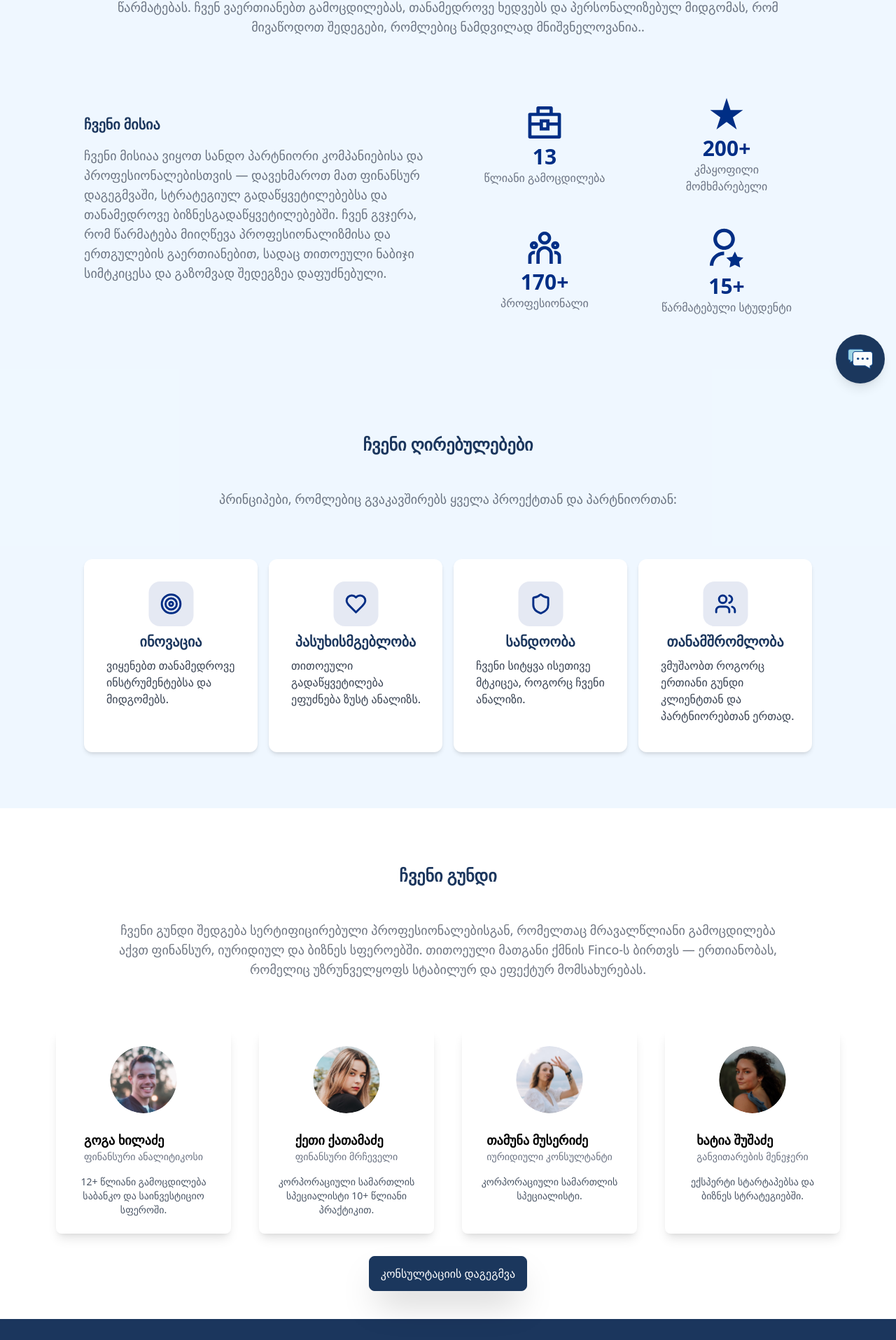
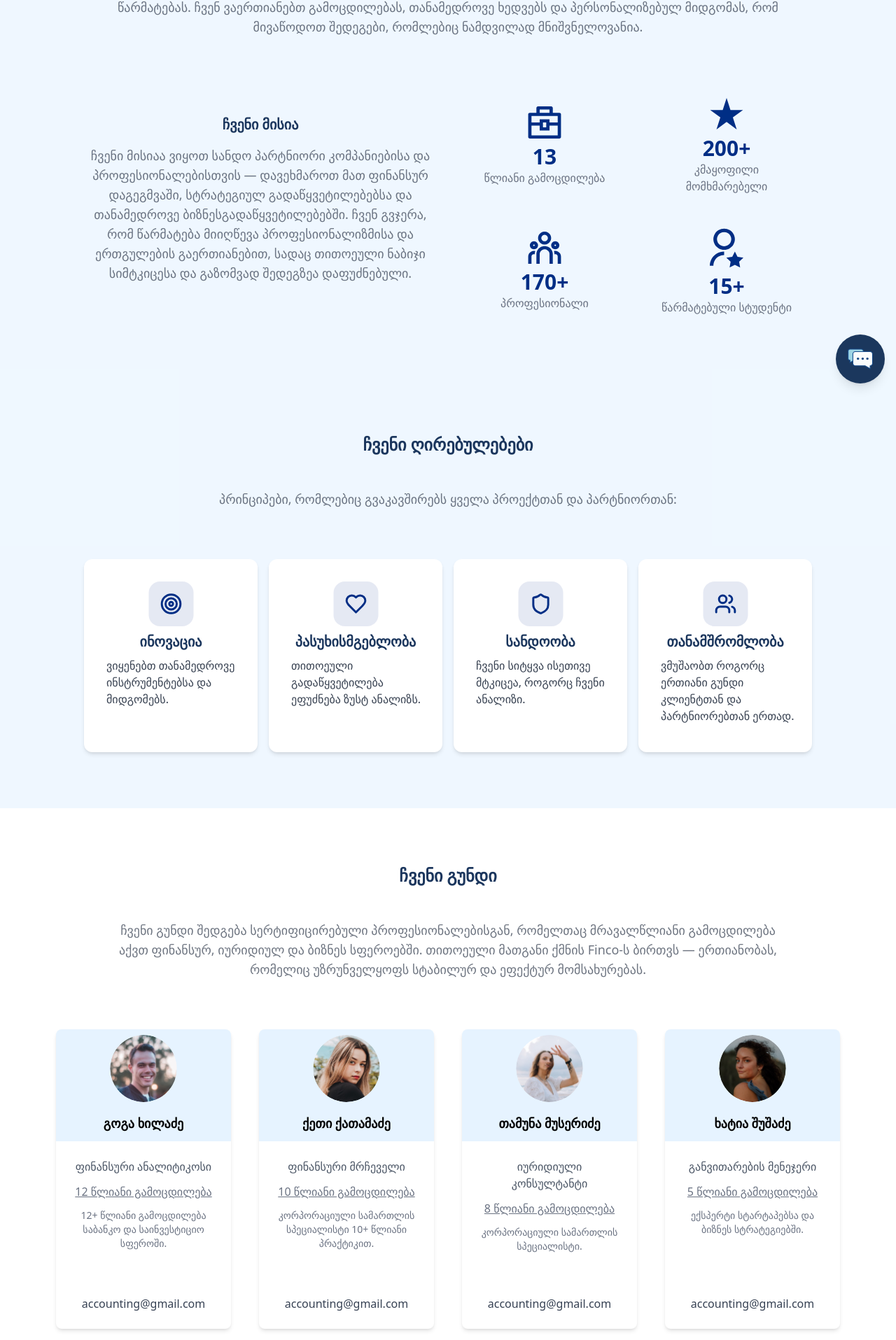
Before and after one commit to webGrandpa/finco, a Next.js app: page /about-us in a window 1280 px wide. Shown: the part 236-2151 px from the top of the page at 70% size. Built offline with nearby package versions, Linux system fonts and the light colour scheme.

Commit message:
refined about us page team cards

```diff
--- a/src/app/about-us/page.jsx
+++ b/src/app/about-us/page.jsx
@@ -1,10 +1,8 @@
-// src/app/about-us/page.js
 "use client";
 
 import React, { useState } from 'react';
 import SectionHeaders from '../components/ui/SectionHeaders';
 import ServiceCard from '../components/ui/cards/ServicesCard';
-import HeroCard from '../components/ui/cards/HeroCards';
 import Button from '../components/ui/buttons/Button';
 import ConsultationModal from '../components/features/modals/ConsultationModal';
 import AboutUsCard from '../components/ui/cards/AboutUsCard';
@@ -17,15 +15,16 @@ import {
   teamHeader,
   teamMembers
 } from '@/lib/data/AboutUsData';
+import TeamCard from '../components/ui/cards/TeamCard';
 
 const AboutUsPage = () => {
   const [showConsultationModal, setShowConsultationModal] = useState(false);
-
   const openConsultationModal = () => setShowConsultationModal(true);
 
   return (
     <>
       <div id="about-us-page" className='flex flex-col items-center gap-8 py-10 px-6 md:px-10 lg:px-20 bg-[#e6f3ff9f]'>
+        {/* About Us Header */}
         <SectionHeaders
           header={aboutUsHeader.header}
           paragraph={aboutUsHeader.paragraph}
@@ -34,15 +33,15 @@ const AboutUsPage = () => {
           padding='pt-20'
         />
 
+        {/* Mission Section */}
         <div className='flex flex-col md:flex-row justify-between p-6 md:p-8 lg:p-10 w-full gap-8'>
-          <div className='flex flex-col gap-5 justify-start text-start w-full md:w-1/2'>
+          <div className='flex flex-col gap-5 items-center justify-start md:text-start w-full md:w-1/2'>
             <SectionHeaders
               header={missionData.header}
               paragraph={missionData.paragraph}
               hasDivider={false}
-              textCenter='text-center md:text-start'
               size='text-xl'
-
+              mdprop='text-center md:text-start'
             />
           </div>
           <div className='mission grid md:grid-cols-2 grid-cols-1 gap-4 w-full md:w-1/2 mt-4 md:mt-0'>
@@ -58,6 +57,7 @@ const AboutUsPage = () => {
           </div>
         </div>
 
+        {/* Values Section */}
         <div className='flex flex-col justify-between items-center p-6 md:p-8 lg:p-10 w-full gap-8'>
           <SectionHeaders
             header={valuesHeader.header}
@@ -80,6 +80,7 @@ const AboutUsPage = () => {
         </div>
       </div>
 
+      {/* Team Section */}
       <div className='flex flex-col justify-between py-10 items-center px-6 md:px-10 lg:px-20 w-full gap-8 bg-white'>
         <SectionHeaders
           header={teamHeader.header}
@@ -91,13 +92,14 @@ const AboutUsPage = () => {
         />
         <div className='grid grid-cols-1 md:grid-cols-2 lg:grid-cols-4 gap-10 w-full'>
           {teamMembers.map(member => (
-            <HeroCard
+            <TeamCard
               key={member.id}
-              variant="teamMember"
-              cardImage={member.image}
-              numTitle={member.name}
-              textTitle={member.title}
-              text={member.experience}
+              teamImage={member.image}
+              teamName={member.name}
+              teamRole={member.title}
+              teamExperience={member.experience}
+              teamDescription={member.description}
+              teamContact={member.contact}
             />
           ))}
         </div>
--- a/src/app/components/layout/Header.jsx
+++ b/src/app/components/layout/Header.jsx
@@ -116,7 +116,7 @@ const Header = () => {
             flex flex-col items-center p-6 space-y-4 pt-20 shadow-lg
           `}>
           <NavBar onLinkClick={() => setMenuOpen(false)} />
-          <div className="flex flex-col space-y-4 items-start justify-start w-full px-0 md:px-4">
+          <div className="flex flex-col space-y-4 items-start justify-start w-full pl-6 md:px-4">
             {isLoggedIn ? (
               <>
                 <div className="flex items-center space-x-2 w-full">
--- a/src/app/components/layout/NavBar.jsx
+++ b/src/app/components/layout/NavBar.jsx
@@ -5,7 +5,7 @@ import LiTag from '../ui/cards/LiTag'
 const NavBar = ({ onLinkClick }) => {
   return (
     <div className="navbar w-full flex items-center justify-start lg:h-[60px]">
-        <ul className="flex flex-col lg:flex-row items-start lg:items-center space-y-4 lg:space-y-0 lg:space-x-4">
+        <ul className="flex flex-col lg:flex-row px-6 w-full md:pl-0 items-start lg:items-center space-y-4 lg:space-y-0 lg:space-x-4">
           <LiTag title="ჩვენ შესახებ" href="/about-us" onClick={onLinkClick} />
           <LiTag title="სერვისები" href="/services" onClick={onLinkClick} />
           <LiTag title="განათლება" href="/education" onClick={onLinkClick} />
--- a/src/app/components/ui/SectionHeaders.jsx
+++ b/src/app/components/ui/SectionHeaders.jsx
@@ -16,6 +16,7 @@ const SectionHeaders = ({
   gap = "4",
   dividerScale = 10,
   maxWidth = "md:max-w-[680px]",
+  mdprop = ""
 }) => {
   const [dividerScaleX, setDividerScaleX] = useState(0);
   const sectionRef = useRef(null);
@@ -54,7 +55,7 @@ const SectionHeaders = ({
     <div
       ref={sectionRef}
       className={`flex flex-col ${padding} ${bgcolor}
-      w-full rounded-${rounded} gap-${gap} text-${textCenter} items-${textCenter}`}
+      w-full rounded-${rounded} gap-${gap} text-${textCenter} items-${textCenter} ${mdprop}`}
     >
       <h2 className={`${size} font-bold text-[#1B365D]`}>{header}</h2>
 
--- a/src/app/components/ui/buttons/ButtonWithArrow.jsx
+++ b/src/app/components/ui/buttons/ButtonWithArrow.jsx
@@ -3,13 +3,19 @@
 import React from 'react';
 import Image from 'next/image';
 
-const ButtonWithArrow = ({ buttonText, onClick, disabled = false, self = 'self-center', showArrow = true }) => {
+const ButtonWithArrow = ({ buttonText,
+  onClick,
+  disabled = false,
+  self = 'self-center',
+  showArrow = true,
+  width = 'w-full'
+}) => {
   return (
-    <div className={`md:w-52 w-auto h-14 flex justify-center items-center ${self}`}>
+    <div className={`md:w-52 ${width} h-14 flex justify-center items-center ${self}`}>
       <button
         onClick={onClick}
         disabled={disabled}
-        className="group relative mt-7 flex items-center justify-evenly w-full
+        className="group relative mt-7 flex items-center justify-evenly w-52
        rounded-3xl bg-[#EBF0F5] px-6 py-1.5 text-[#1B365D] shadow-md
       transition-all duration-200 hover:scale-101 cursor-pointer
       active:scale-99 hover:border-[0.2px] hover:shadow-none mb-4
--- a/src/app/components/ui/cards/LiTag.jsx
+++ b/src/app/components/ui/cards/LiTag.jsx
@@ -6,7 +6,7 @@ import Link from 'next/link';
 
 const LiTag = ({ title, href, onClick }) => {
   return (
-    <div className="text-[#374151d1] lg:hover:text-[#1b375d] cursor-pointer">
+    <div className="text-[#374151d1] lg:hover:text-[#1b375d] cursor-pointer w-full whitespace-nowrap">
       <Link
         href={href}
         onClick={onClick}
--- a/src/app/components/ui/cards/NewsCard.jsx
+++ b/src/app/components/ui/cards/NewsCard.jsx
@@ -1,19 +1,17 @@
-//cards/NewsCard
-
-
 import Image from 'next/image';
 
 const NewsCard = ({ image, header, paragraph, date, children }) => {
   return (
-    <div className="bg-white rounded-xl shadow-md overflow-hidden p-4
-     flex h-full flex-col md:flex-row justify-center md:justify-items-start transition-transform hover:scale-101 duration-300">
-      <div className="relative w-full md:max-w-[324px] h-auto rounded-xl flex-shrink-0">
+    <div className="bg-white rounded-xl shadow-md overflow-hidden p-4 flex h-full flex-col md:flex-row justify-center md:justify-items-start transition-transform hover:scale-101 duration-300">
+
+      {/* THIS IS THE CORRECTED LINE */}
+      <div className="relative w-full h-48 md:h-full md:max-w-[324px] rounded-xl flex-shrink-0">
         <Image
-          src={image}
-          alt={header}
+          src={image || '/placeholder-image.png'} // Added a fallback image
+          alt={header || 'News article image'}
           fill
           style={{ objectFit: 'cover' }}
-          sizes="(max-width: 768px) 100vw, (max-width: 1200px) 50vw, 33vw"
+          sizes="(max-width: 768px) 100vw, 33vw"
           className="rounded-lg"
         />
       </div>
@@ -29,7 +27,7 @@ const NewsCard = ({ image, header, paragraph, date, children }) => {
 
         <div className="flex justify-between items-center mt-auto pt-4">
           <span className="text-sm text-gray-500">{date}</span>
-          <div>
+          <div className='flex items-center space-x-2 w-full justify-center md:justify-end'>
             {children}
           </div>
         </div>
--- /dev/null
+++ b/src/app/components/ui/cards/TeamCard.jsx
@@ -0,0 +1,38 @@
+import Image from "next/image"
+
+const TeamCard = ({
+    teamImage,
+    teamName,
+    teamRole,
+    teamExperience,
+    teamDescription,
+    teamContact
+}) => {
+    return (
+        <div className="flex flex-col gap-6 bg-white rounded-lg shadow-md h-full text-center">
+
+            <div className="flex flex-col gap-4 pt-2 items-center bg-[#E6F3FF] w-full p-1 h-[160px] rounded-t-lg flex-shrink-0">
+                <Image
+                    src={teamImage || '/placeholder-avatar.png'}
+                    alt={teamName}
+                    width={96}
+                    height={96}
+                    className="w-24 h-24 object-cover rounded-full"
+                />
+                <h2 className="text-lg font-semibold">{teamName}</h2>
+            </div>
+
+            <div className="flex flex-col flex-grow gap-3 px-6 pb-6">
+                <h4 className="text-md text-gray-600">{teamRole}</h4>
+                <h3 className="text-md underline text-gray-500">{teamExperience}</h3>
+                <p className="text-sm text-gray-500 flex-grow min-h-[80px] line-clamp-5">
+                    {teamDescription}
+                </p>
+
+                <span className="mt-auto pt-2 font-medium text-gray-700">{teamContact}</span>
+            </div>
+        </div>
+    )
+}
+
+export default TeamCard;
--- a/src/app/news/page.jsx
+++ b/src/app/news/page.jsx
@@ -101,8 +101,9 @@ const NewsPage = () => {
               onClick={handlePrevPage}
               disabled={currentPage === 1}
               showArrow={false}
+              width='w-32'
             />
-            <span className="mt-2 text-lg font-semibold text-[#1b375d]">
+            <span className="mt-2 text-lg font-semibold text-[#1b375d] whitespace-nowrap">
               {currentPage} / {totalPages}
             </span>
             <ButtonWithArrow
@@ -110,6 +111,7 @@ const NewsPage = () => {
               onClick={handleNextPage}
               disabled={currentPage === totalPages}
               showArrow={false}
+              width='w-32'
             />
           </div>
         </>
```
Also changed, not shown: src/lib/data/AboutUsData.js.
